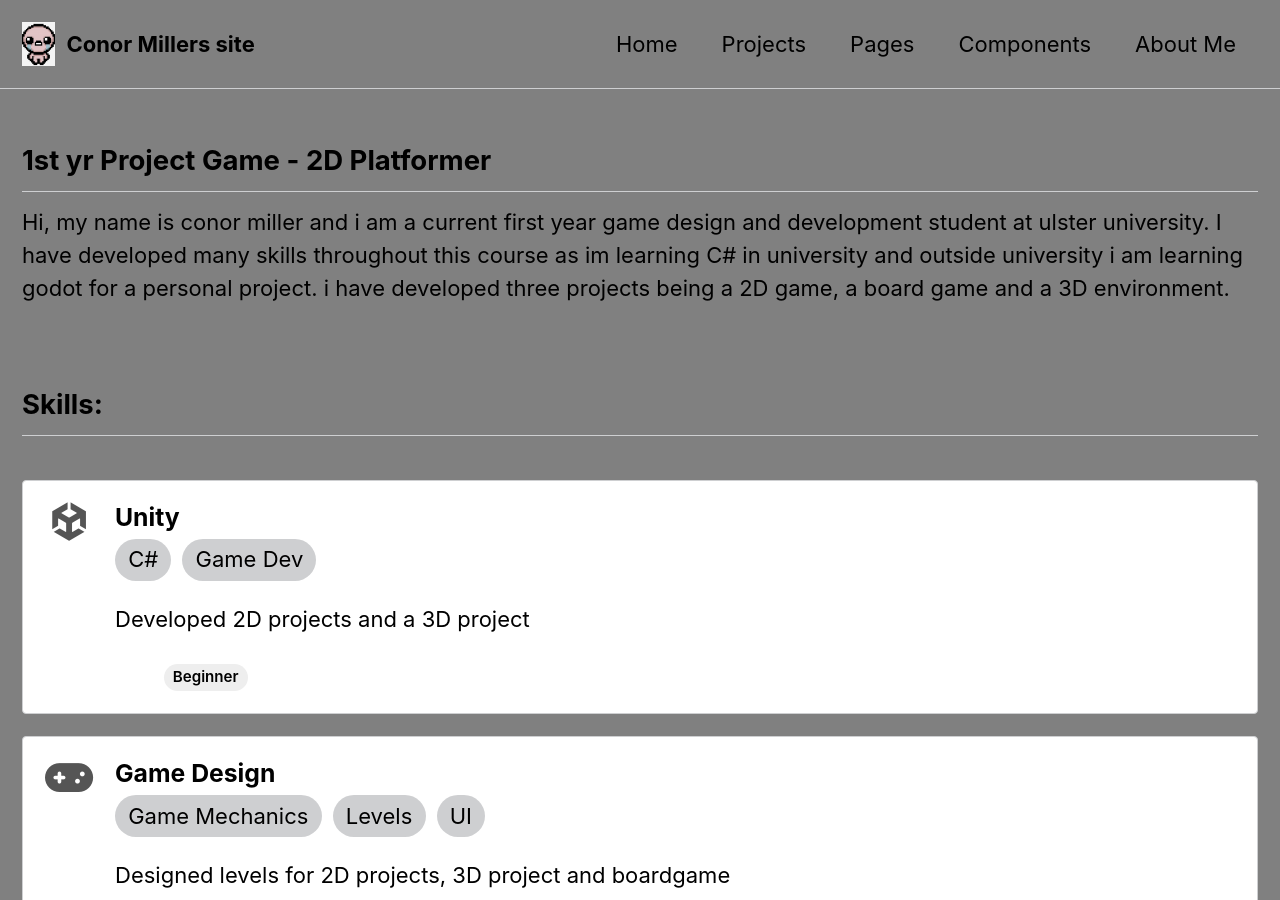
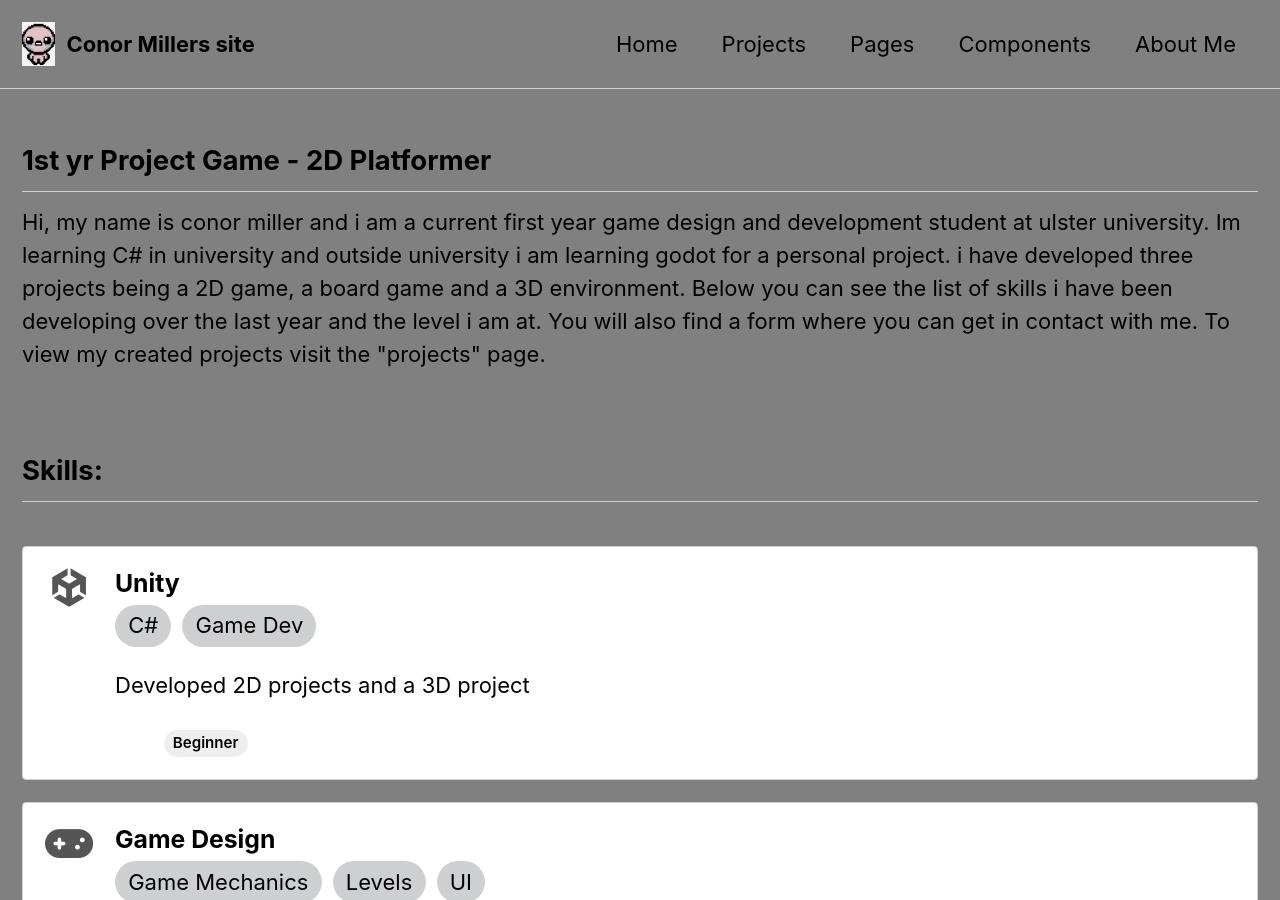
Before and after one commit to Conor-Miller9276/Conor-Miller9276.github.io, a Jekyll site: the page built from _pages/about-me.md, in a window 1280 px wide and 900 px high. Built offline with Jekyll 4.4.1, drawn with Linux system fonts in a browser that asks for light colours.

Commit message:
Revise about-me content for clarity and detail
Updated introduction and added more context about skills and projects.

```diff
--- a/_pages/about-me.md
+++ b/_pages/about-me.md
@@ -28,7 +28,7 @@ skills:
 <div style="flex:1 1 100px; min-width:800px;">
 <h2>1st yr Project Game - 2D Platformer</h2>
 <p>
-Hi, my name is conor miller and i am a current first year game design and development student at ulster university. I have developed many skills throughout this course as im learning C# in university and outside university i am learning godot for a personal project. i have developed three projects being a 2D game, a board game and a 3D environment.
+Hi, my name is conor miller and i am a current first year game design and development student at ulster university. Im learning C# in university and outside university i am learning godot for a personal project. i have developed three projects being a 2D game, a board game and a 3D environment. Below you can see the list of skills i have been developing over the last year and the level i am at. You will also find a form where you can get in contact with me. To view my created projects visit the "projects" page.
 
 </p>
 </div>
```
